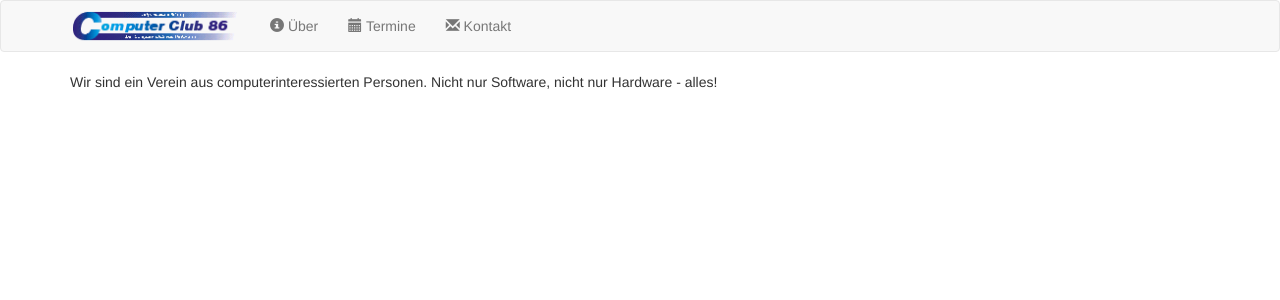
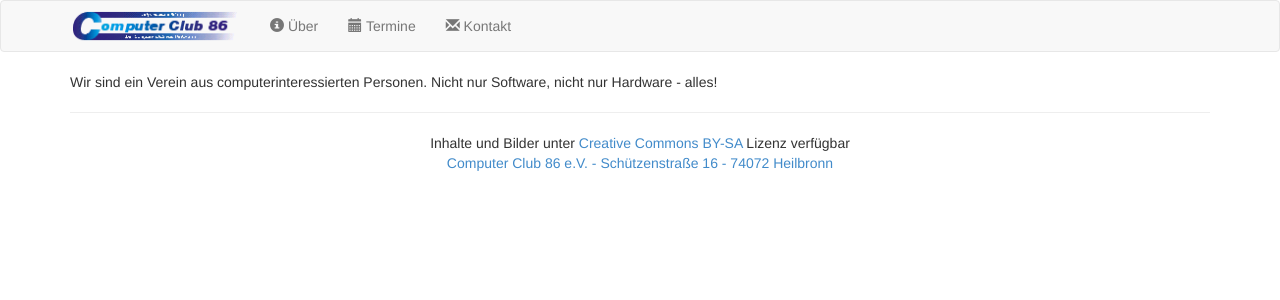
Before and after one commit to cc86hn/hp, a Jekyll site: the page built from index.html, in a window 1280 px wide. Shown: the top 300 px of the page. Built offline with Jekyll 4.4.1, drawn with Linux system fonts in a browser that asks for light colours.

Commit message:
footer added

```diff
--- a/_layouts/default.html
+++ b/_layouts/default.html
@@ -25,7 +25,7 @@
 				<ul class="nav navbar-nav">
 					<li><a href="/magazin"><span class="glyphicon glyphicon-info-sign"></span> Über</a></li>
 					<li><a href="/magazin"><span class="glyphicon glyphicon-calendar"></span> Termine</a></li>
-					<li><a href="/magazin"><span class="glyphicon glyphicon-envelope"></span> Kontakt</a></li>
+					<li><a href="/kontakt.html"><span class="glyphicon glyphicon-envelope"></span> Kontakt</a></li>
 				</ul>
 			</div>
 		</div>
@@ -33,7 +33,15 @@
 
 	<div class="container">
 		{{ content }}
+
+
+		<footer class="text-center">
+		<hr>
+		Inhalte und Bilder unter <a href="http://creativecommons.org/licenses/by-sa/4.0/">Creative Commons BY-SA</a> Lizenz verfügbar<br>
+		<a href="kontakt.html">Computer Club 86 e.V. - Schützenstraße 16 - 74072 Heilbronn</a>
+		</footer>
 	</div>
+
 
 	<script type="text/javascript" src="js/bootstrap.min.js" />
 </body>
```
